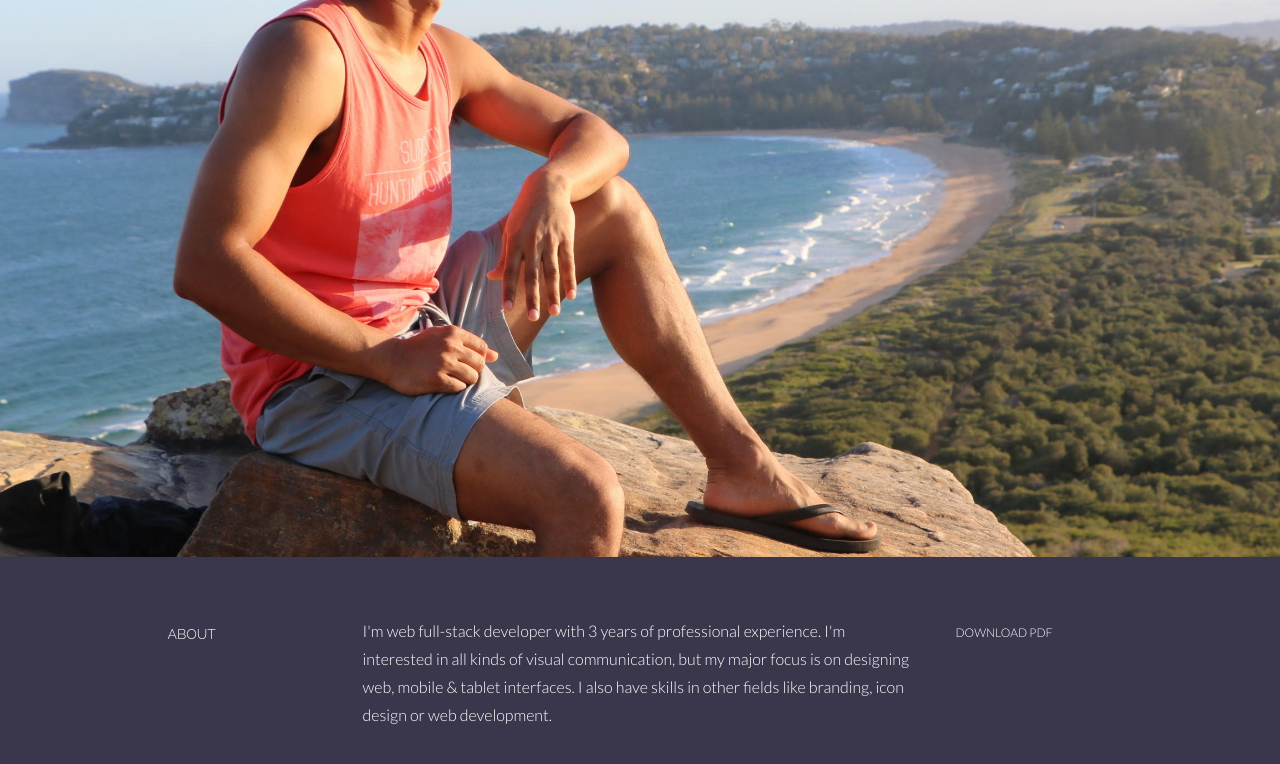
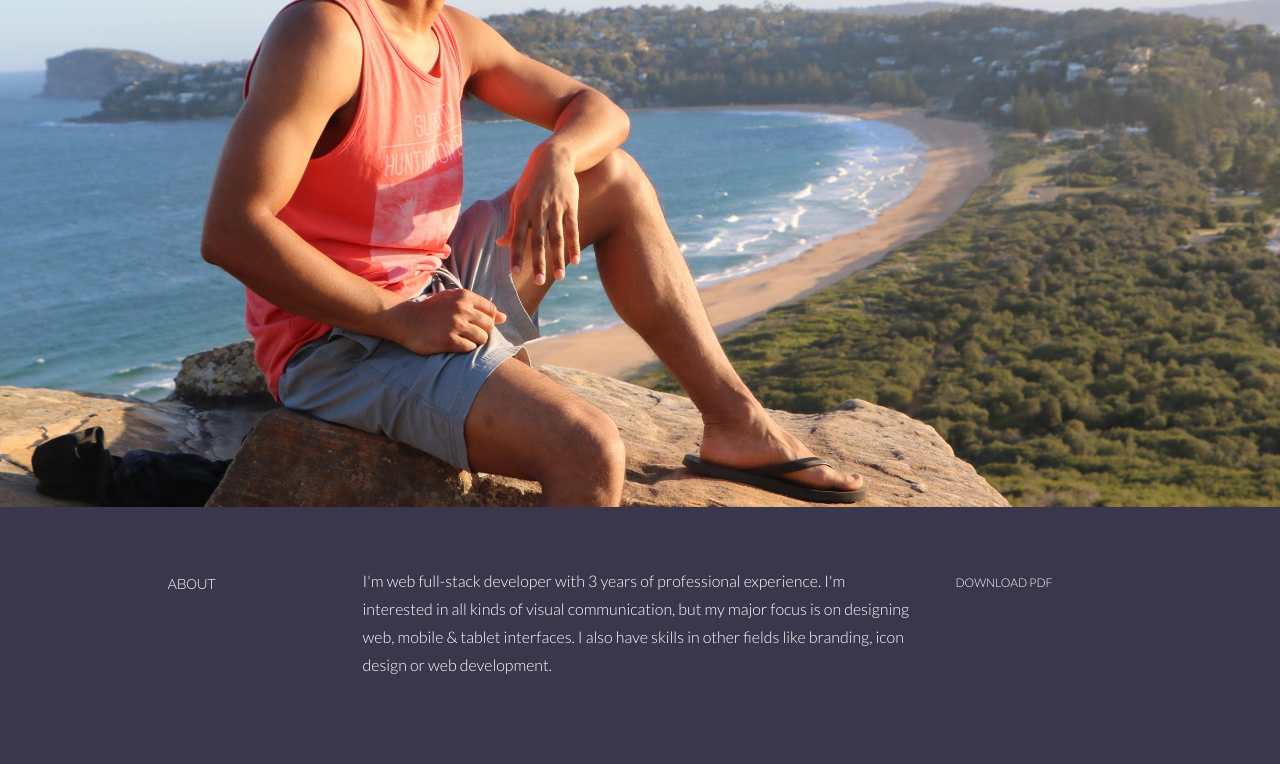
Before and after one commit to judasprabin/Resume, a plain HTML site: page index.html in a window 1280 px wide. Shown: the part 353-1117 px from the top of the page. Drawn offline with Linux system fonts and the light colour scheme.

Commit message:
Update style.css

```diff
--- a/css/style.css
+++ b/css/style.css
@@ -162,7 +162,7 @@ SECTION WRAPS
   text-align: center;
   background-attachment: relative;
   background-position: center center;
-  min-height: 850px;
+  min-height: 800px;
   width: 100%;
   -webkit-background-size: 100%;
   -moz-background-size: 100%;
```
